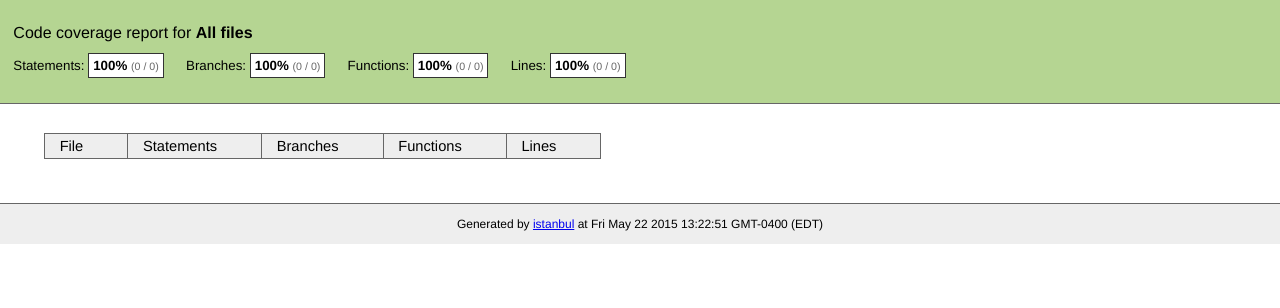
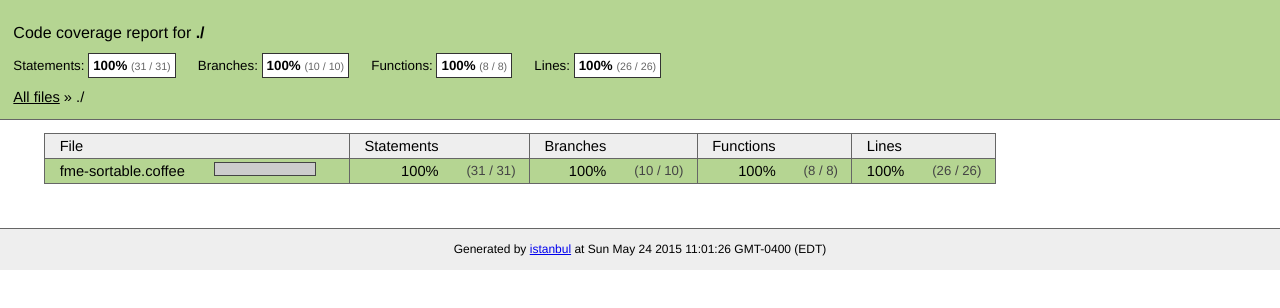
Before and after one commit to FullMeasureEducation/fme-sortable, a website: page karma_tests.html in a window 1280 px wide. Drawn offline with Linux system fonts and the light colour scheme; a script that the page names is missing.

Commit message:
100 percent coverage

```diff
--- a/fme-sortable.coffee
+++ b/fme-sortable.coffee
@@ -18,7 +18,7 @@ angular.module('fme-sortable', [])
 
       element.on 'dragover', (event) ->
         e = if event.originalEvent? then event.originalEvent else event
-        e.preventDefault()
+        event.preventDefault()
         unless scope.fmeIndex is dragging_index
           element.addClass('dropzone')
           e.dataTransfer.dropEffect = 'move'
--- a/karma_tests.html
+++ b/karma_tests.html
@@ -1,10 +1,10 @@
 <!doctype html>
 <html lang="en">
 <head>
-    <title>Code coverage report for All files</title>
+    <title>Code coverage report for ./</title>
     <meta charset="utf-8">
 
-    <link rel="stylesheet" href="prettify.css">
+    <link rel="stylesheet" href="../prettify.css">
 
     <style>
         body, html {
@@ -180,22 +180,22 @@
 </head>
 <body>
 <div class="header high">
-    <h1>Code coverage report for <span class="entity">All files</span></h1>
+    <h1>Code coverage report for <span class="entity">./</span></h1>
     <h2>
 
-        Statements: <span class="metric">100% <small>(0 / 0)</small></span> &nbsp;&nbsp;&nbsp;&nbsp;
+        Statements: <span class="metric">100% <small>(31 / 31)</small></span> &nbsp;&nbsp;&nbsp;&nbsp;
 
 
-        Branches: <span class="metric">100% <small>(0 / 0)</small></span> &nbsp;&nbsp;&nbsp;&nbsp;
+        Branches: <span class="metric">100% <small>(10 / 10)</small></span> &nbsp;&nbsp;&nbsp;&nbsp;
 
 
-        Functions: <span class="metric">100% <small>(0 / 0)</small></span> &nbsp;&nbsp;&nbsp;&nbsp;
+        Functions: <span class="metric">100% <small>(8 / 8)</small></span> &nbsp;&nbsp;&nbsp;&nbsp;
 
 
-        Lines: <span class="metric">100% <small>(0 / 0)</small></span> &nbsp;&nbsp;&nbsp;&nbsp;
+        Lines: <span class="metric">100% <small>(26 / 26)</small></span> &nbsp;&nbsp;&nbsp;&nbsp;
 
     </h2>
-    <div class="path"></div>
+    <div class="path"><a href="../index.html">All files</a> &#187; ./</div>
 </div>
 <div class="body">
 <div class="coverage-summary">
@@ -214,15 +214,28 @@
    <th data-col="lines_raw" data-type="number" data-fmt="html" class="abs"></th>
 </tr>
 </thead>
-<tbody></tbody>
+<tbody><tr>
+	<td class="file high" data-value="fme-sortable.coffee"><a href="fme-sortable.coffee.html">fme-sortable.coffee</a></td>
+	<td data-value="100" class="pic high"><span class="cover-fill cover-full" style="width: 100px;"></span><span class="cover-empty" style="width:0px;"></span></td>
+	<td data-value="100" class="pct high">100%</td>
+	<td data-value="31" class="abs high">(31&nbsp;/&nbsp;31)</td>
+	<td data-value="100" class="pct high">100%</td>
+	<td data-value="10" class="abs high">(10&nbsp;/&nbsp;10)</td>
+	<td data-value="100" class="pct high">100%</td>
+	<td data-value="8" class="abs high">(8&nbsp;/&nbsp;8)</td>
+	<td data-value="100" class="pct high">100%</td>
+	<td data-value="26" class="abs high">(26&nbsp;/&nbsp;26)</td>
+	</tr>
+
+</tbody>
 </table>
 </div>
 </div>
 <div class="footer">
-    <div class="meta">Generated by <a href="http://istanbul-js.org/" target="_blank">istanbul</a> at Fri May 22 2015 13:22:51 GMT-0400 (EDT)</div>
+    <div class="meta">Generated by <a href="http://istanbul-js.org/" target="_blank">istanbul</a> at Sun May 24 2015 11:01:26 GMT-0400 (EDT)</div>
 </div>
 
-<script src="prettify.js"></script>
+<script src="../prettify.js"></script>
 
 <script src="http://yui.yahooapis.com/3.6.0/build/yui/yui-min.js"></script>
 <script>
```
Also changed, not shown: spec/fme-sortable-spec.coffee (+26 -13 lines).
